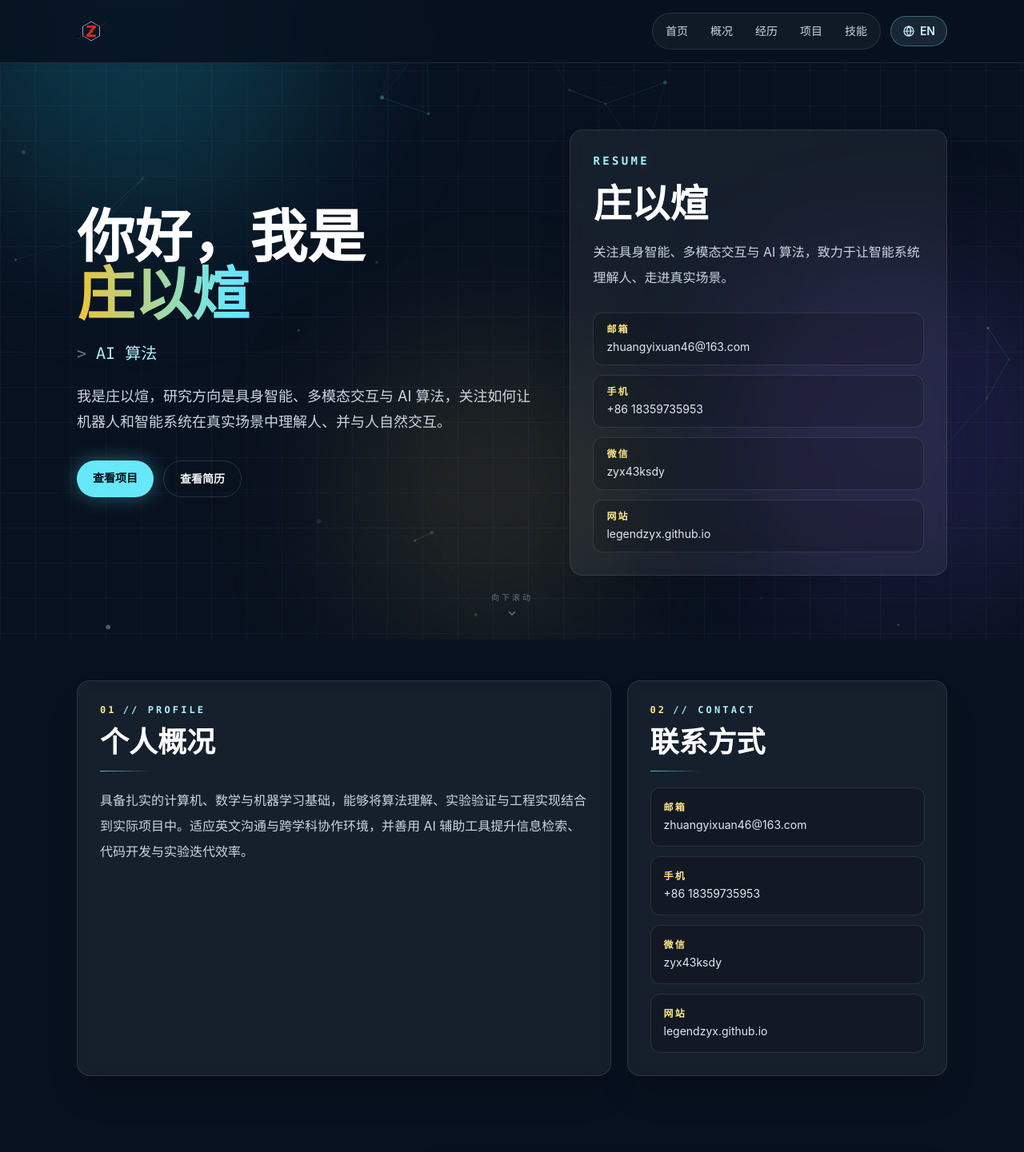
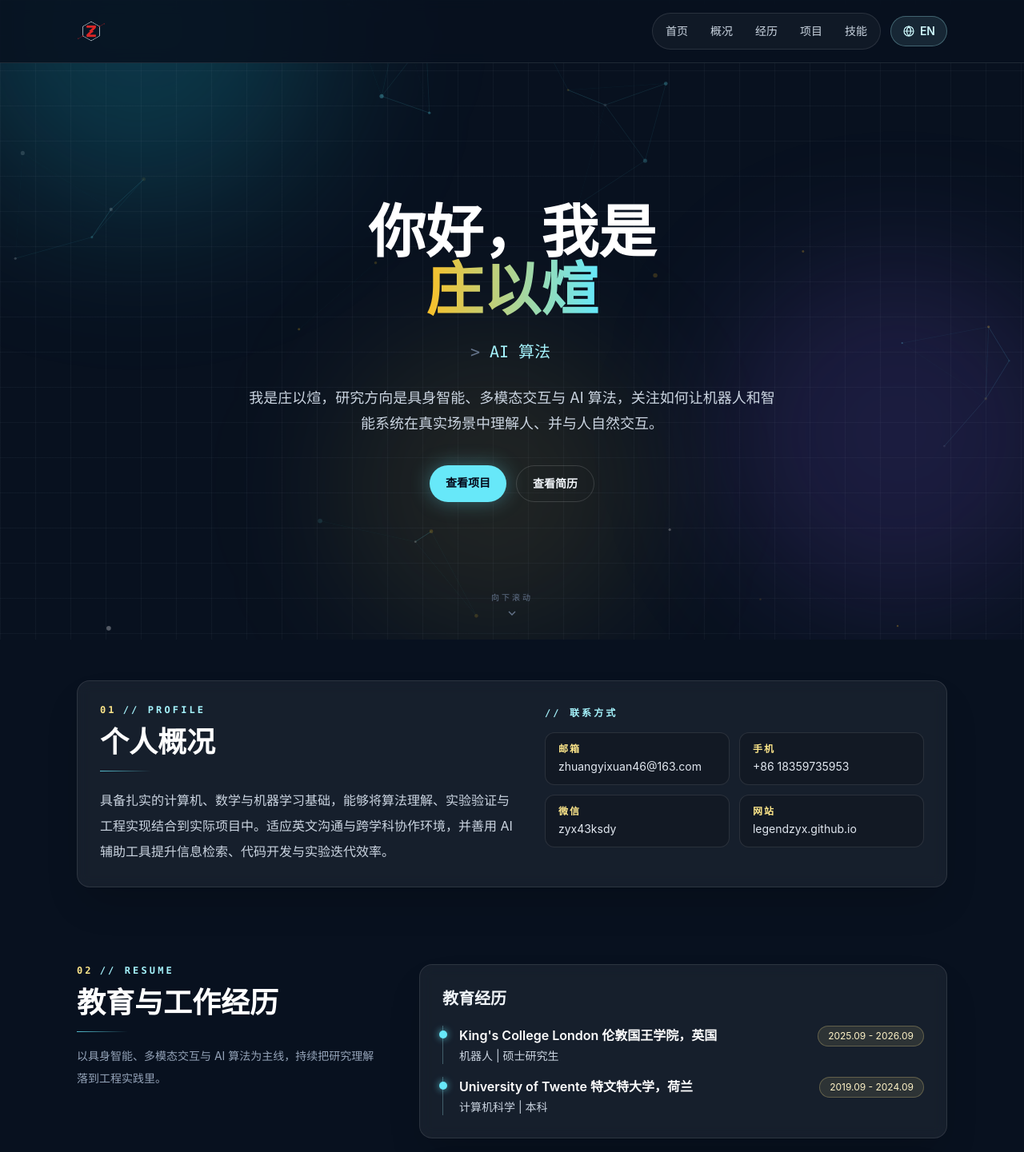
Before and after one commit to LeGendZyx/LeGendZyx.github.io, a React (Vite) app: page / in a window 1280 px wide. Shown: the top 1441 px of the page at 80% size. Built offline with nearby package versions, Linux system fonts and the light colour scheme.

Commit message:
Merge hero resume card and contact panel into one profile section

```diff
--- a/src/App.jsx
+++ b/src/App.jsx
@@ -140,30 +140,33 @@ function App() {
                 <Hero t={t} />
 
                 <section id="summary" className="scroll-mt-24 py-12">
-                    <div className="grid gap-5 lg:grid-cols-[1.25fr_0.75fr]">
                     <Reveal>
-                            <Panel className="h-full">
+                        <Panel>
+                            <div className="grid gap-8 lg:grid-cols-[1.05fr_0.95fr]">
+                                <div>
                                     <SectionHeading number="01" eyebrow="Profile" title={t.ui.profileTitle} />
                                     <p className="mt-5 text-base leading-8 text-slate-300">{t.profile.summary}</p>
-                            </Panel>
-                        </Reveal>
-                        <Reveal delay={120}>
-                            <Panel className="h-full">
-                                <SectionHeading number="02" eyebrow="Contact" title={t.ui.contactTitle} />
-                                <div className="mt-5 grid gap-3 sm:grid-cols-2 lg:grid-cols-1">
+                                </div>
+                                <div className="lg:pt-1">
+                                    <p className="font-mono text-xs font-semibold uppercase tracking-[0.26em] text-cyan-200">
+                                        {"// "}
+                                        {t.ui.contactTitle}
+                                    </p>
+                                    <div className="mt-4 grid gap-3 sm:grid-cols-2">
                                         {t.profile.contacts.map((contact) => (
-                                        <ContactItem key={contact.label} {...contact} />
+                                            <ContactItem key={contact.label} {...contact} compact />
                                         ))}
+                                    </div>
+                                </div>
                             </div>
                         </Panel>
                     </Reveal>
-                    </div>
                 </section>
 
                 <section id="experience" className="scroll-mt-24 py-12">
                     <div className="grid gap-8 lg:grid-cols-[0.75fr_1.25fr]">
                         <Reveal>
-                            <SectionHeading number="03" eyebrow="Resume" title={t.ui.resumeTitle} />
+                            <SectionHeading number="02" eyebrow="Resume" title={t.ui.resumeTitle} />
                             <p className="mt-4 max-w-sm text-sm leading-7 text-slate-400">{t.ui.resumeNote}</p>
                         </Reveal>
                         <div className="space-y-5">
@@ -179,7 +182,7 @@ function App() {
 
                 <section id="projects" className="scroll-mt-24 py-12">
                     <Reveal>
-                        <SectionHeading number="04" eyebrow="Projects" title={t.ui.projectsTitle} />
+                        <SectionHeading number="03" eyebrow="Projects" title={t.ui.projectsTitle} />
                     </Reveal>
                     <div className="mt-7 grid gap-5">
                         {t.projectList.map((project, index) => (
@@ -207,7 +210,7 @@ function App() {
                     <div className="grid gap-5 lg:grid-cols-[1fr_0.8fr]">
                         <Reveal>
                             <Panel className="h-full">
-                                <SectionHeading number="05" eyebrow="Stack" title={t.ui.stackTitle} />
+                                <SectionHeading number="04" eyebrow="Stack" title={t.ui.stackTitle} />
                                 <div className="mt-6 grid gap-5 md:grid-cols-3">
                                     {t.skillGroups.map((group) => (
                                         <div key={group.title}>
@@ -226,7 +229,7 @@ function App() {
                         </Reveal>
                         <Reveal delay={120}>
                             <Panel className="h-full">
-                                <SectionHeading number="06" eyebrow="Language" title={t.ui.languageTitle} />
+                                <SectionHeading number="05" eyebrow="Language" title={t.ui.languageTitle} />
                                 <div className="mt-6 flex flex-wrap gap-2">
                                     {t.languages.map((item) => (
                                         <Badge key={item}>{item}</Badge>
@@ -251,21 +254,20 @@ const Hero = ({ t }) => {
     return (
         <section
             id="home"
-            className="relative grid min-h-[calc(100vh-76px)] scroll-mt-24 items-center gap-10 py-16 lg:grid-cols-[1.1fr_0.9fr]"
+            className="relative flex min-h-[calc(100vh-76px)] scroll-mt-24 flex-col items-center justify-center py-16 text-center"
         >
-            <div>
             <h1 className="text-5xl font-semibold leading-tight text-white sm:text-7xl">
                 {t.ui.heroGreeting}
                 <br />
                 <span className="gradient-text">{t.ui.heroName}</span>
             </h1>
-                <div className="mt-6 flex items-center font-mono text-lg text-cyan-200 sm:text-xl">
+            <div className="mt-7 flex items-center justify-center font-mono text-lg text-cyan-200 sm:text-xl">
                 <span className="mr-3 select-none text-slate-500">&gt;</span>
                 <span>{typed}</span>
                 <span className="typing-cursor" aria-hidden="true" />
             </div>
-                <p className="mt-6 max-w-2xl text-lg leading-8 text-slate-300">{t.profile.intro}</p>
-                <div className="mt-8 flex flex-wrap gap-3">
+            <p className="mt-7 max-w-2xl text-lg leading-8 text-slate-300">{t.profile.intro}</p>
+            <div className="mt-9 flex flex-wrap justify-center gap-3">
                 <a
                     href="#projects"
                     className="rounded-full bg-cyan-300 px-5 py-3 text-sm font-semibold text-slate-950 shadow-[0_0_24px_rgba(103,232,249,0.35)] transition hover:bg-cyan-200 hover:shadow-[0_0_40px_rgba(103,232,249,0.55)]"
@@ -279,18 +281,6 @@ const Hero = ({ t }) => {
                     {t.ui.viewResume}
                 </a>
             </div>
-            </div>
-
-            <Panel className="lg:justify-self-end">
-                <p className="font-mono text-sm font-semibold uppercase tracking-[0.24em] text-cyan-200">Resume</p>
-                <h2 className="mt-5 text-4xl font-semibold text-white sm:text-5xl">{t.profile.name}</h2>
-                <p className="mt-5 text-base leading-8 text-slate-300">{t.profile.title}</p>
-                <div className="mt-7 grid gap-3">
-                    {t.profile.contacts.map((contact) => (
-                        <ContactItem key={contact.label} {...contact} compact />
-                    ))}
-                </div>
-            </Panel>
 
             <a
                 href="#summary"
```
Lines whose indentation alone changed are shown as unchanged.
